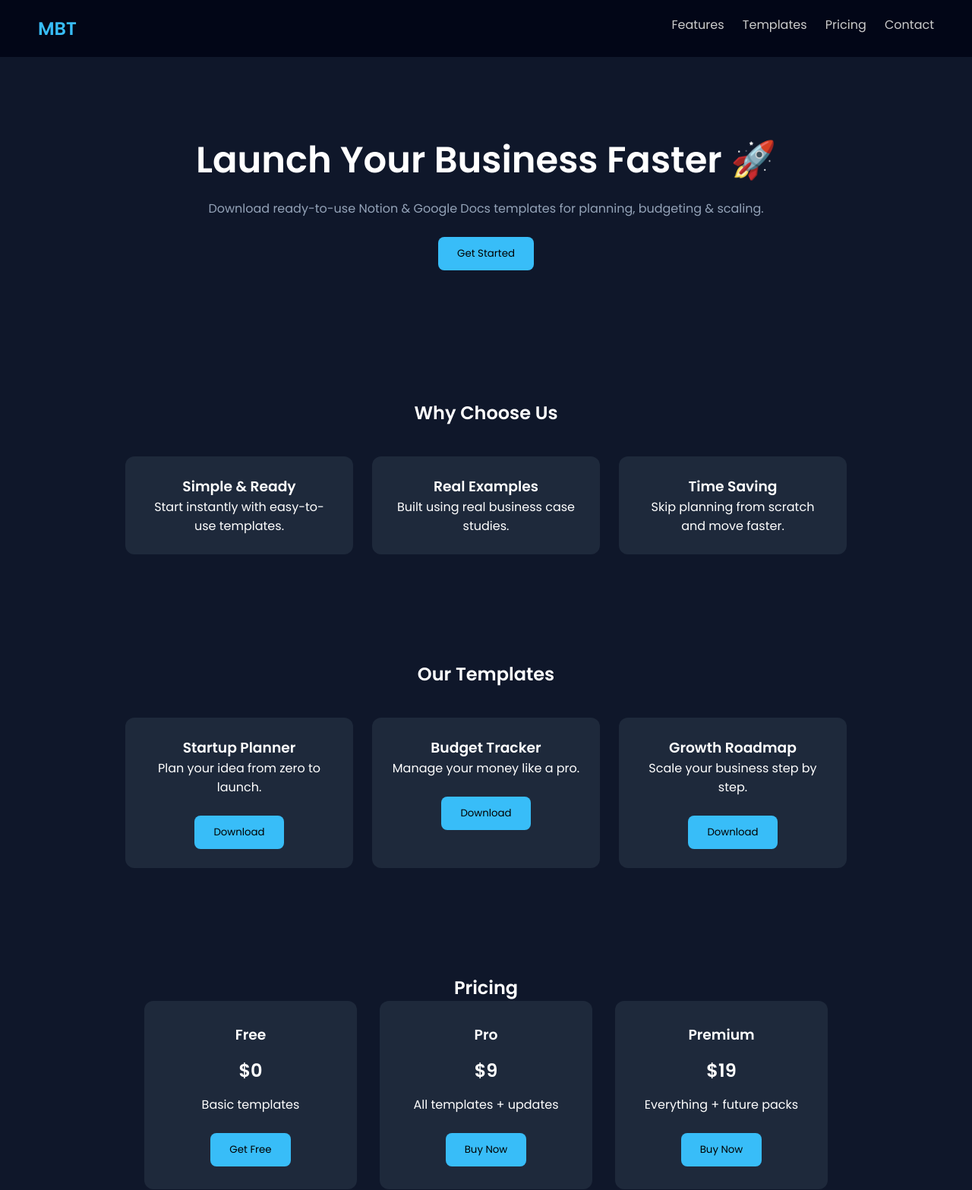
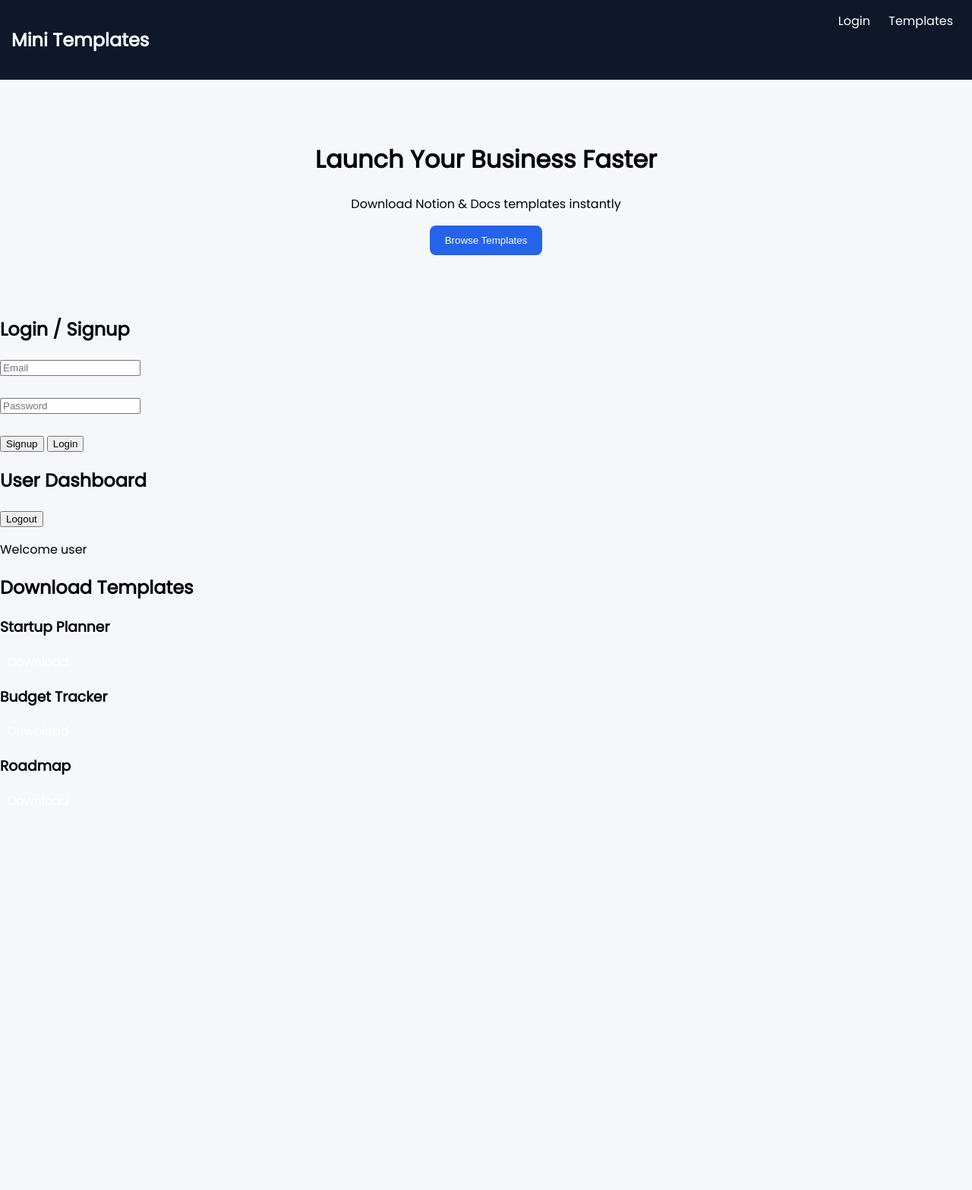
Before and after one commit to crazygaming2104-ship-it/crazygaming.github.io, a plain HTML site: page index.html in a window 1280 px wide. Shown: the top 1567 px of the page at 76% size. After the commit the page ends 1067 px from the top, so only its background shows below. Drawn offline with Linux system fonts and the light colour scheme.

Commit message:
Refactor index.html for improved layout and styling
Updated the structure and styling of the index.html file, including a new header and simplified layout for better user experience.

```diff
--- a/index.html
+++ b/index.html
@@ -1,248 +1,123 @@
+<!-- Multi Page Professional SaaS Website with Firebase Auth -->
+
+<!-- ================= INDEX.HTML ================= -->
 <!DOCTYPE html>
-<html lang="en">
+<html>
 <head>
-<meta charset="UTF-8">
-<meta name="viewport" content="width=device-width, initial-scale=1.0">
 <title>Mini Business Templates</title>
+<link href="https://fonts.googleapis.com/css2?family=Poppins&display=swap" rel="stylesheet">
+<style>
+body{font-family:Poppins;margin:0;background:#f5f7fb}
+header{background:#0f172a;color:#fff;padding:15px;display:flex;justify-content:space-between}
+a{color:#fff;margin:10px;text-decoration:none}
+.hero{padding:60px;text-align:center}
+.btn{background:#2563eb;color:#fff;padding:12px 20px;border:none;border-radius:8px}
+</style>
+</head>
+<body>
+<header>
+<h2>Mini Templates</h2>
+<div>
+<a href="login.html">Login</a>
+<a href="templates.html">Templates</a>
+</div>
+</header>
+<div class="hero">
+<h1>Launch Your Business Faster</h1>
+<p>Download Notion & Docs templates instantly</p>
+<a href="templates.html"><button class="btn">Browse Templates</button></a>
+</div>
+</body>
+</html>
 
-<link href="https://fonts.googleapis.com/css2?family=Poppins:wght@300;400;600&display=swap" rel="stylesheet">
 
-<style>
-* {
-    margin: 0;
-    padding: 0;
-    box-sizing: border-box;
-    font-family: 'Poppins', sans-serif;
+<!-- ================= LOGIN.HTML ================= -->
+<!DOCTYPE html>
+<html>
+<head>
+<title>Login</title>
+<script src="https://www.gstatic.com/firebasejs/10.7.1/firebase-app.js"></script>
+<script src="https://www.gstatic.com/firebasejs/10.7.1/firebase-auth.js"></script>
+</head>
+<body>
+<h2>Login / Signup</h2>
+<input id="email" placeholder="Email"><br><br>
+<input id="password" type="password" placeholder="Password"><br><br>
+<button onclick="signup()">Signup</button>
+<button onclick="login()">Login</button>
+
+<script>
+const firebaseConfig = {
+  apiKey: "YOUR_KEY",
+  authDomain: "YOUR_PROJECT.firebaseapp.com",
+};
+firebase.initializeApp(firebaseConfig);
+
+function signup(){
+firebase.auth().createUserWithEmailAndPassword(email.value,password.value)
+.then(()=>alert("Signup success"));
 }
 
-body {
-    background: #0f172a;
-    color: #fff;
+function login(){
+firebase.auth().signInWithEmailAndPassword(email.value,password.value)
+.then(()=>window.location.href="dashboard.html");
 }
+</script>
+</body>
+</html>
 
-/* NAVBAR */
-nav {
-    display: flex;
-    justify-content: space-between;
-    padding: 20px 50px;
-    background: #020617;
-}
 
-nav h2 {
-    color: #38bdf8;
-}
+<!-- ================= DASHBOARD.HTML ================= -->
+<!DOCTYPE html>
+<html>
+<head>
+<title>Dashboard</title>
+<script src="https://www.gstatic.com/firebasejs/10.7.1/firebase-app.js"></script>
+<script src="https://www.gstatic.com/firebasejs/10.7.1/firebase-auth.js"></script>
+</head>
+<body>
+<h2>User Dashboard</h2>
+<button onclick="logout()">Logout</button>
+<p>Welcome user</p>
 
-nav a {
-    color: #ccc;
-    margin-left: 20px;
-    text-decoration: none;
-}
+<script>
+const firebaseConfig = {
+ apiKey:"YOUR_KEY",
+ authDomain:"YOUR_PROJECT.firebaseapp.com"
+};
+firebase.initializeApp(firebaseConfig);
 
-/* HERO */
-.hero {
-    text-align: center;
-    padding: 100px 20px;
-}
+firebase.auth().onAuthStateChanged(user=>{
+if(!user){window.location.href="login.html"}
+});
 
-.hero h1 {
-    font-size: 48px;
-}
+function logout(){firebase.auth().signOut()}
+</script>
+</body>
+</html>
+<!-- ================= TEMPLATES.HTML ================= -->
+<!DOCTYPE html>
+<html>
+<head>
+<title>Templates</title>
+</head>
+<body>
+<h2>Download Templates</h2>
 
-.hero p {
-    margin-top: 15px;
-    color: #94a3b8;
-}
+<div>
+<h3>Startup Planner</h3>
+<a href="files/startup-planner.pdf" download>Download</a>
+</div>
 
-.btn {
-    margin-top: 25px;
-    padding: 12px 25px;
-    background: #38bdf8;
-    border: none;
-    border-radius: 8px;
-    cursor: pointer;
-}
+<div>
+<h3>Budget Tracker</h3>
+<a href="files/budget.xlsx" download>Download</a>
+</div>
 
-/* SECTION */
-.section {
-    padding: 70px 20px;
-    text-align: center;
-}
-
-/* CARDS */
-.cards {
-    display: flex;
-    justify-content: center;
-    flex-wrap: wrap;
-    gap: 25px;
-    margin-top: 40px;
-}
-
-.card {
-    background: #1e293b;
-    padding: 25px;
-    width: 300px;
-    border-radius: 12px;
-    transition: 0.3s;
-}
-
-.card:hover {
-    transform: translateY(-10px);
-}
-
-/* PRICING */
-.pricing {
-    display: flex;
-    justify-content: center;
-    gap: 30px;
-    flex-wrap: wrap;
-}
-
-.price-box {
-    background: #1e293b;
-    padding: 30px;
-    border-radius: 12px;
-    width: 280px;
-}
-
-.price-box h3 {
-    margin-bottom: 10px;
-}
-
-.price-box h1 {
-    margin: 15px 0;
-}
-
-/* CONTACT */
-input, textarea {
-    width: 80%;
-    padding: 10px;
-    margin: 10px;
-    border-radius: 6px;
-    border: none;
-}
-
-/* FOOTER */
-footer {
-    text-align: center;
-    padding: 20px;
-    background: #020617;
-    margin-top: 40px;
-    color: #94a3b8;
-}
-
-</style>
-</head>
-
-<body>
-
-<!-- NAVBAR -->
-<nav>
-    <h2>MBT</h2>
-    <div>
-        <a href="#features">Features</a>
-        <a href="#templates">Templates</a>
-        <a href="#pricing">Pricing</a>
-        <a href="#contact">Contact</a>
-    </div>
-</nav>
-
-<!-- HERO -->
-<section class="hero">
-    <h1>Launch Your Business Faster 🚀</h1>
-    <p>Download ready-to-use Notion & Google Docs templates for planning, budgeting & scaling.</p>
-    <button class="btn">Get Started</button>
-</section>
-
-<!-- FEATURES -->
-<section class="section" id="features">
-    <h2>Why Choose Us</h2>
-
-    <div class="cards">
-        <div class="card">
-            <h3>Simple & Ready</h3>
-            <p>Start instantly with easy-to-use templates.</p>
-        </div>
-
-        <div class="card">
-            <h3>Real Examples</h3>
-            <p>Built using real business case studies.</p>
-        </div>
-
-        <div class="card">
-            <h3>Time Saving</h3>
-            <p>Skip planning from scratch and move faster.</p>
-        </div>
-    </div>
-</section>
-
-<!-- TEMPLATES -->
-<section class="section" id="templates">
-    <h2>Our Templates</h2>
-
-    <div class="cards">
-        <div class="card">
-            <h3>Startup Planner</h3>
-            <p>Plan your idea from zero to launch.</p>
-            <button class="btn">Download</button>
-        </div>
-
-        <div class="card">
-            <h3>Budget Tracker</h3>
-            <p>Manage your money like a pro.</p>
-            <button class="btn">Download</button>
-        </div>
-
-        <div class="card">
-            <h3>Growth Roadmap</h3>
-            <p>Scale your business step by step.</p>
-            <button class="btn">Download</button>
-        </div>
-    </div>
-</section>
-
-<!-- PRICING -->
-<section class="section" id="pricing">
-    <h2>Pricing</h2>
-
-    <div class="pricing">
-        <div class="price-box">
-            <h3>Free</h3>
-            <h1>$0</h1>
-            <p>Basic templates</p>
-            <button class="btn">Get Free</button>
-        </div>
-
-        <div class="price-box">
-            <h3>Pro</h3>
-            <h1>$9</h1>
-            <p>All templates + updates</p>
-            <button class="btn">Buy Now</button>
-        </div>
-
-        <div class="price-box">
-            <h3>Premium</h3>
-            <h1>$19</h1>
-            <p>Everything + future packs</p>
-            <button class="btn">Buy Now</button>
-        </div>
-    </div>
-</section>
-
-<!-- CONTACT -->
-<section class="section" id="contact">
-    <h2>Contact Us</h2>
-
-    <input type="text" placeholder="Your Name"><br>
-    <input type="email" placeholder="Your Email"><br>
-    <textarea placeholder="Your Message"></textarea><br>
-
-    <button class="btn">Send Message</button>
-</section>
-
-<!-- FOOTER -->
-<footer>
-    © 2026 Mini Business Templates | Built for creators 🚀
-</footer>
+<div>
+<h3>Roadmap</h3>
+<a href="files/roadmap.docx" download>Download</a>
+</div>
 
 </body>
 </html>
```
